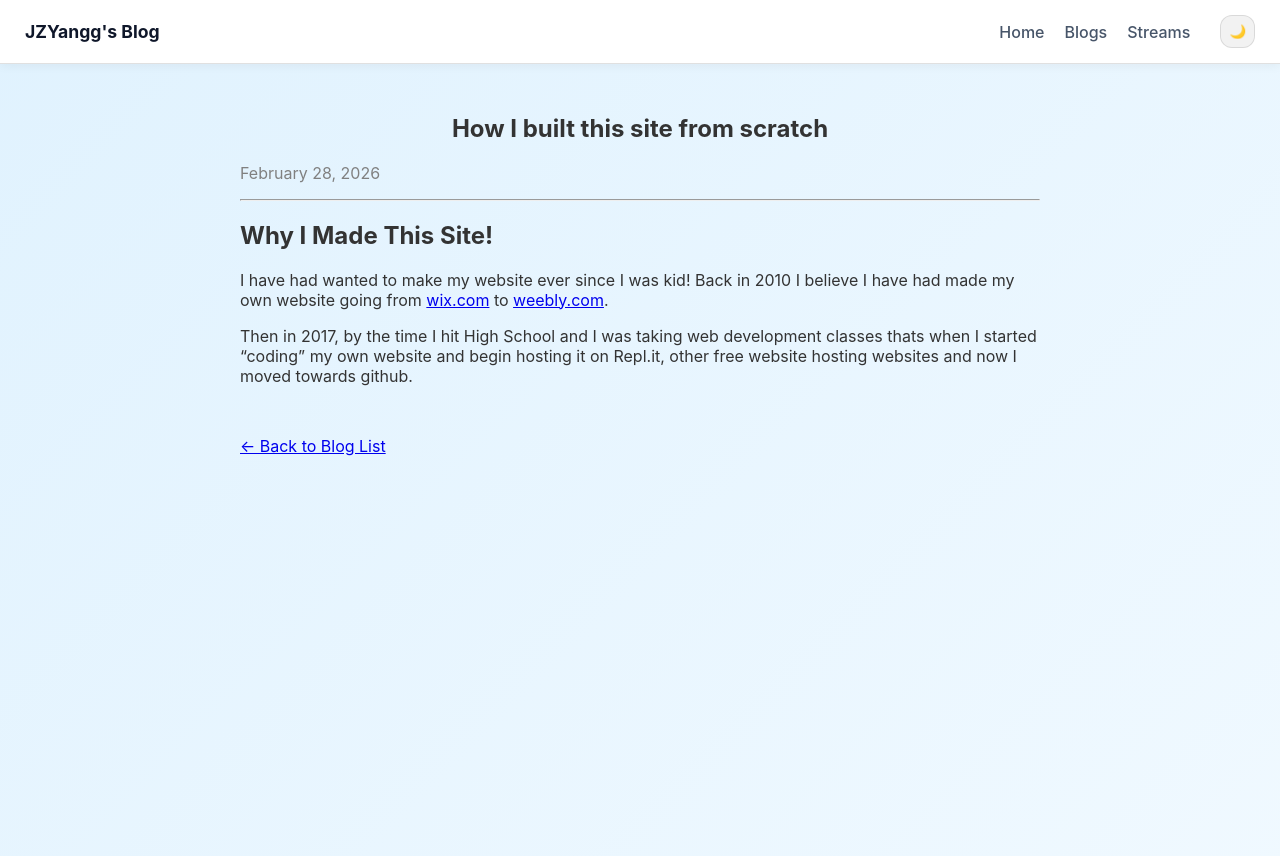
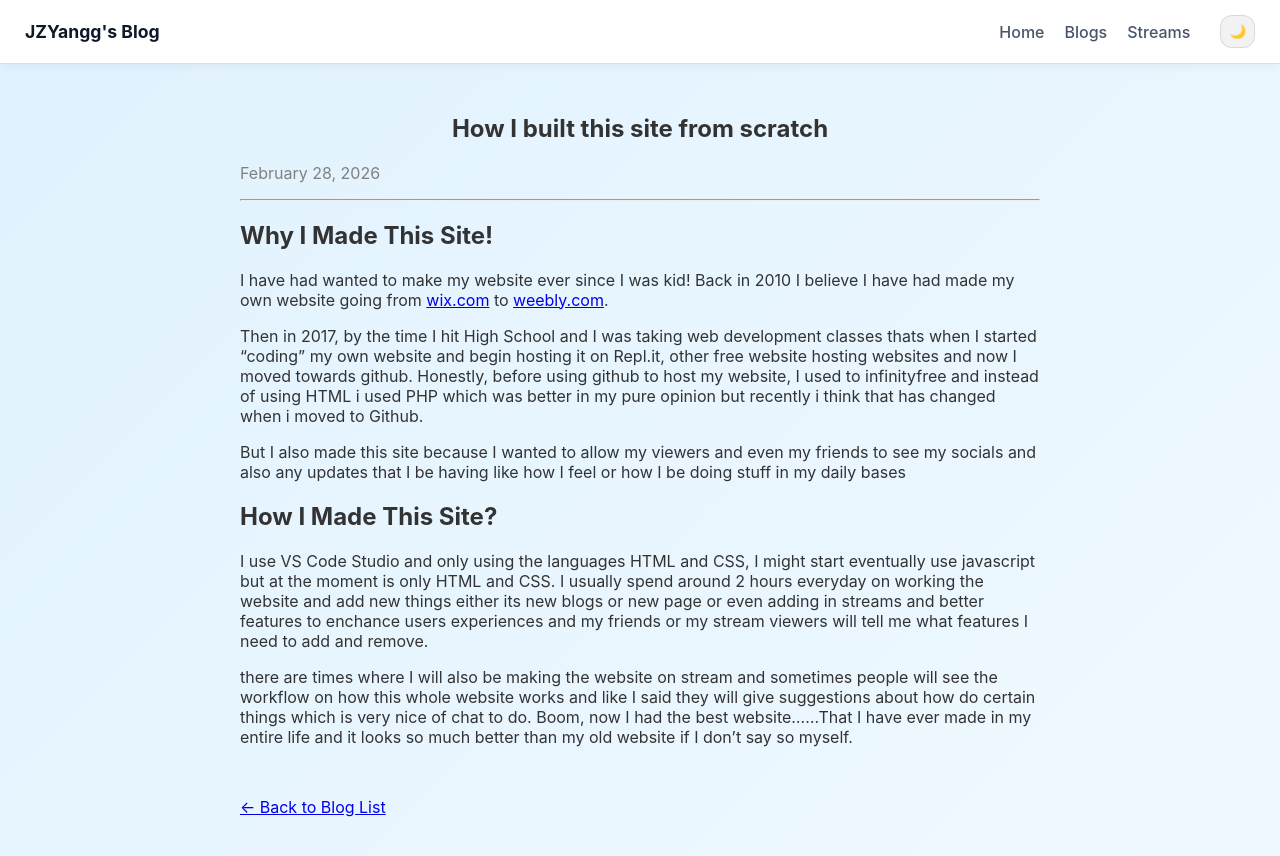
Before and after one commit to JZYangg/jzyangg.github.io, a Jekyll site: the page built from _posts/2026-02-28-How-I-built-this-site-from-scratch.md, in a window 1280 px wide. Shown: the top 856 px of the page. Built offline with Jekyll 4.4.1, drawn with Linux system fonts in a browser that asks for light colours.

Commit message:
Just updated new post (How I built this site from scratch

```diff
--- a/_posts/2026-02-28-How-I-built-this-site-from-scratch.md
+++ b/_posts/2026-02-28-How-I-built-this-site-from-scratch.md
@@ -7,4 +7,11 @@ date: 2026-02-28
 ## Why I Made This Site!
 I have had wanted to make my website ever since I was kid! Back in 2010 I believe I have had made my own website going from [wix.com](https://wix.com) to [weebly.com](https://weebly.com).
 
-Then in 2017, by the time I hit High School and I was taking web development classes thats when I started "coding" my own website and begin hosting it on Repl.it, other free website hosting websites and now I moved towards github.
+Then in 2017, by the time I hit High School and I was taking web development classes thats when I started "coding" my own website and begin hosting it on Repl.it, other free website hosting websites and now I moved towards github. Honestly, before using github to host my website, I used to infinityfree and instead of using HTML i used PHP which was better in my pure opinion but recently i think that has changed when i moved to Github.
+
+But I also made this site because I wanted to allow my viewers and even my friends to see my socials and also any updates that I be having like how I feel or how I be doing stuff in my daily bases
+
+## How I Made This Site?
+I use VS Code Studio and only using the languages HTML and CSS, I might start eventually use javascript but at the moment is only HTML and CSS. I usually spend around 2 hours everyday on working the website and add new things either its new blogs or new page or even adding in streams and better features to enchance users experiences and my friends or my stream viewers will tell me what features I need to add and remove.
+
+there are times where I will also be making the website on stream and sometimes people will see the workflow on how this whole website works and like I said they will give suggestions about how do certain things which is very nice of chat to do. Boom, now I had the best website......That I have ever made in my entire life and it looks so much better than my old website if I don't say so myself.
```
